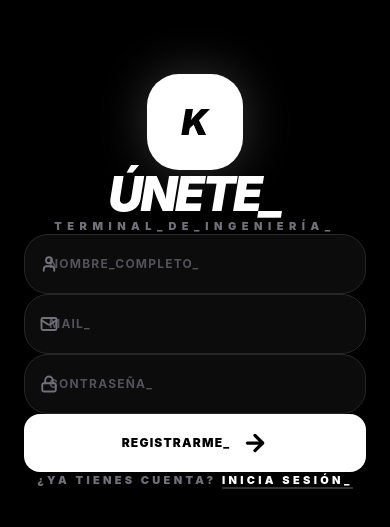
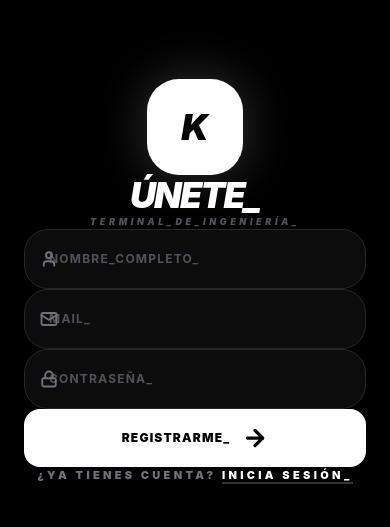
Before and after one commit to ekbfjefbfb/kiis, a React (Vite) app: page /register in a window 390 px wide. Shown: the part 141-668 px from the top of the page. Built offline with nearby package versions, Linux system fonts and the light colour scheme; no server answers.

Commit message:
style: perfect mobile centering and absolute vertical balance for handset experience

```diff
--- a/src/app/pages/LoginPage.tsx
+++ b/src/app/pages/LoginPage.tsx
@@ -23,9 +23,9 @@ export default function LoginPage() {
           <div className="w-24 h-24 bg-white rounded-[32px] flex items-center justify-center shadow-[0_0_50px_rgba(255,255,255,0.2)]">
             <span className="text-black text-4xl font-black italic">K</span>
           </div>
-          <div className="text-center space-y-3">
-            <h1 className="text-5xl font-black uppercase italic tracking-tighter text-white">Hola_</h1>
-            <p className="text-[11px] font-black text-zinc-500 uppercase tracking-[0.5em]">Acceso_a_Terminal_</p>
+          <div className="text-center space-y-2 mb-8">
+            <h1 className="text-4xl font-black uppercase italic tracking-tighter text-white">Hola_</h1>
+            <p className="text-[9px] font-black text-zinc-600 uppercase tracking-[0.4em] italic">Acceso_a_Terminal_</p>
           </div>
         </div>
 
--- a/src/app/pages/Onboarding.tsx
+++ b/src/app/pages/Onboarding.tsx
@@ -48,18 +48,18 @@ export default function Onboarding() {
         </motion.button>
       </header>
 
-      <main className="mobile-container flex-1 justify-center space-y-16 py-8">
-        <div className="text-center space-y-12">
-          <div className="w-28 h-28 rounded-[42px] bg-zinc-900 border border-zinc-800 mx-auto flex items-center justify-center shadow-2xl relative">
-            <div className="absolute inset-0 bg-white/5 rounded-[42px] blur-3xl animate-pulse" />
-            <div className="relative text-white">{STEPS[currentStep].icon}</div>
+      <main className="mobile-container flex-1 flex flex-col justify-center space-y-12">
+        <div className="text-center space-y-8">
+          <div className="w-24 h-24 rounded-[36px] bg-zinc-900 border border-zinc-800 mx-auto flex items-center justify-center shadow-2xl relative">
+            <div className="absolute inset-0 bg-white/5 rounded-[36px] blur-3xl animate-pulse" />
+            <div className="relative text-white scale-75">{STEPS[currentStep].icon}</div>
           </div>
 
-          <div className="space-y-6 px-4">
-            <h1 className="text-3xl font-black tracking-tighter leading-none mb-2">
+          <div className="space-y-4 px-4">
+            <h1 className="text-2xl font-black tracking-tighter leading-none mb-1 uppercase italic">
               {STEPS[currentStep].title}
             </h1>
-            <p className="text-zinc-500 text-xs font-bold tracking-widest uppercase max-w-[280px] mx-auto leading-relaxed">
+            <p className="text-zinc-500 text-[10px] font-black tracking-[0.2em] uppercase max-w-[240px] mx-auto leading-relaxed italic">
               {STEPS[currentStep].description}
             </p>
           </div>
--- a/src/app/pages/RegisterPage.tsx
+++ b/src/app/pages/RegisterPage.tsx
@@ -23,9 +23,9 @@ export default function RegisterPage() {
           <div className="w-24 h-24 bg-white rounded-[32px] flex items-center justify-center shadow-[0_0_50px_rgba(255,255,255,0.2)]">
             <span className="text-black text-4xl font-black italic">K</span>
           </div>
-          <div className="text-center space-y-3">
-            <h1 className="text-5xl font-black uppercase italic tracking-tighter text-white">Únete_</h1>
-            <p className="text-[11px] font-black text-zinc-500 uppercase tracking-[0.5em]">Terminal_de_Ingeniería_</p>
+          <div className="text-center space-y-2 mb-8">
+            <h1 className="text-4xl font-black uppercase italic tracking-tighter text-white">Únete_</h1>
+            <p className="text-[9px] font-black text-zinc-600 uppercase tracking-[0.4em] italic">Terminal_de_Ingeniería_</p>
           </div>
         </div>
 
--- a/src/styles/theme.css
+++ b/src/styles/theme.css
@@ -47,6 +47,27 @@ html, body, #root {
   padding: 0 24px;
   display: flex;
   flex-direction: column;
+  height: 100%;
+  justify-content: center;
+}
+
+body {
+  background-color: #000000;
+  color: #ffffff;
+  display: flex;
+  justify-content: center;
+  align-items: center;
+  min-height: 100vh;
+  margin: 0;
+}
+
+#root {
+  width: 100%;
+  max-width: 420px;
+  height: 100vh;
+  position: relative;
+  background: #000000;
+  overflow: hidden;
 }
 
 /* Premium Button Sizing */
```
